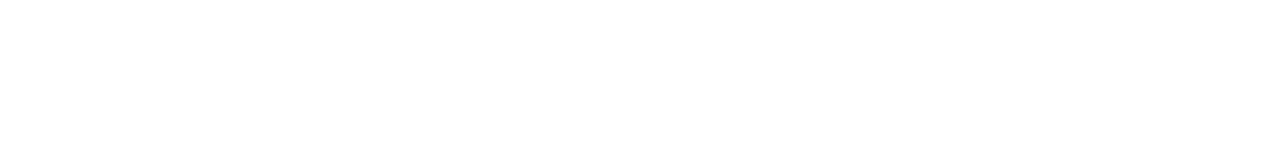
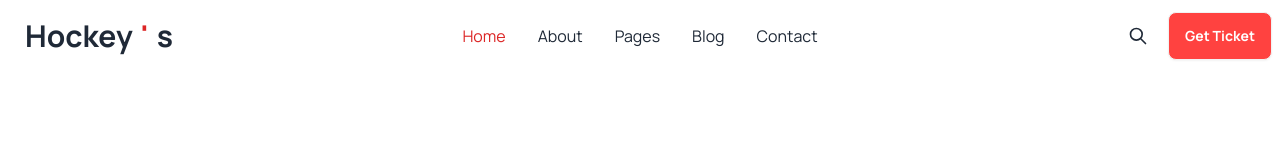
Before and after one commit to Sumona-Akter-Akter/3rd-assignment, a plain HTML site: page index.html in a window 1280 px wide. Drawn offline with nearby package versions, Linux system fonts and the light colour scheme.

Commit message:
added nav section

```diff
--- a/index.html
+++ b/index.html
@@ -5,11 +5,74 @@
     <meta name="viewport" content="width=device-width, initial-scale=1.0">
     <title> Hockey </title>
     <!-- tailwind and daisy ui cdn -->
+    <link href="https://cdn.jsdelivr.net/npm/daisyui@4.6.0/dist/full.min.css" rel="stylesheet" type="text/css" />
+    <script src="https://cdn.tailwindcss.com"></script>
+    <!--google font manrope-->
+    <link rel="preconnect" href="https://fonts.googleapis.com">
+     <link rel="preconnect" href="https://fonts.gstatic.com" crossorigin>
+     <link href="https://fonts.googleapis.com/css2?family=Bebas+Neue&family=Inter:wght@400;700&family=Manrope:wght@400;500;700;800&family=Montserrat&family=Open+Sans:wght@400;700;800&family=Poppins:wght@400;600;700;800&family=Ubuntu&display=swap" rel="stylesheet">
+
+     <!--tailwind custom classes-->
+     <script>
+        tailwind.config = {
+          theme: {
+            extend: {
+              colors: {
+                clifford: '#da373d',
+                'hockey-primary': '#FF4240',
+              }
+            }
+          }
+        }
+      </script>
 
 
+     <!--Custom Styles-->
+     <style>
+        .font-manrope{
+
+        font-family: 'Manrope', sans-serif;
+
+        }
+     </style>
+
 </head>
-<body>
-    <header>
+<body class="font-manrope">
+    <header class="md:container md:mx-auto">
+        <nav>
+            <div class="navbar bg-base-100">
+                <div class="navbar-start">
+                  <div class="dropdown">
+                    <div tabindex="0" role="button" class="btn btn-ghost lg:hidden">
+                      <svg xmlns="http://www.w3.org/2000/svg" class="h-5 w-5" fill="none" viewBox="0 0 24 24" stroke="currentColor"><path stroke-linecap="round" stroke-linejoin="round" stroke-width="2" d="M4 6h16M4 12h8m-8 6h16" /></svg>
+                    </div>
+                    <ul tabindex="0" class="menu menu-sm dropdown-content mt-3 z-[1] p-2 text-base shadow bg-base-100 rounded-box w-52">
+                      <li><a class="text-red-600">Home</a></li>
+                      <li><a>About</a></li>
+                      <li><a>Pages</a></li>
+                      <li><a>Blog</a></li>
+                      <li><a>Contact</a></li>
+
+                    </ul>
+                  </div>
+                  <a class="btn btn-ghost text-3xl">Hockey<span class="text-red-600">'</span>s</a>
+                </div>
+                <div class="navbar-center hidden lg:flex">
+                  <ul class="menu text-base menu-horizontal px-1">
+                    <li><a class="text-red-600">Home</a></li>
+                      <li><a>About</a></li>
+                      <li><a>Pages</a></li>
+                      <li><a>Blog</a></li>
+                      <li><a>Contact</a></li>
+
+                  </ul>
+                </div>
+                <div class=" gap-5 navbar-end">
+                    <svg xmlns="http://www.w3.org/2000/svg" class="h-5 w-5" fill="none" viewBox="0 0 24 24" stroke="currentColor"><path stroke-linecap="round" stroke-linejoin="round" stroke-width="2" d="M21 21l-6-6m2-5a7 7 0 11-14 0 7 7 0 0114 0z" /></svg>
+                  <a class="btn bg-hockey-primary text-white">Get Ticket</a>
+                </div>
+              </div>
+        </nav>
 
     </header>
     <main>
```
